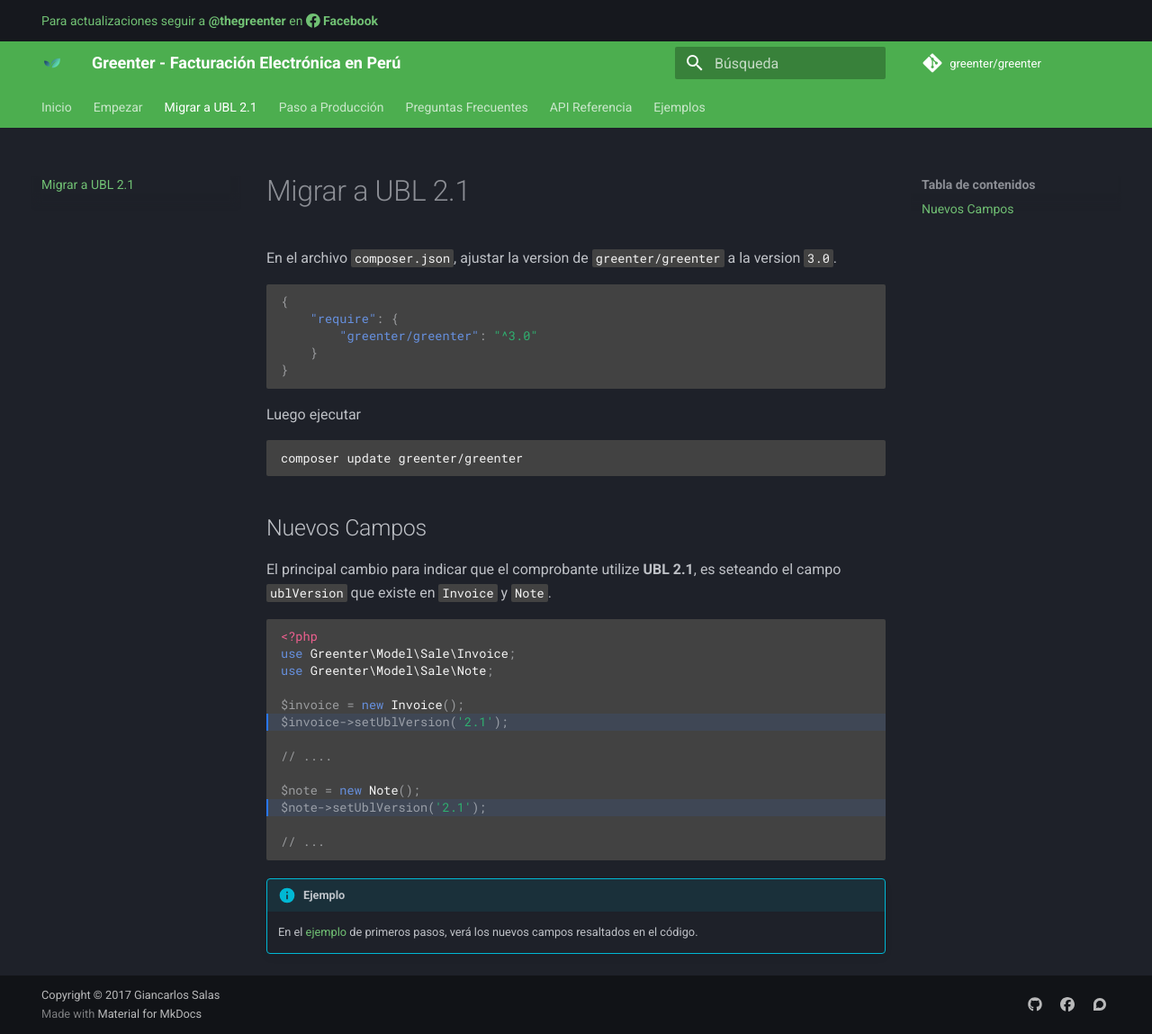
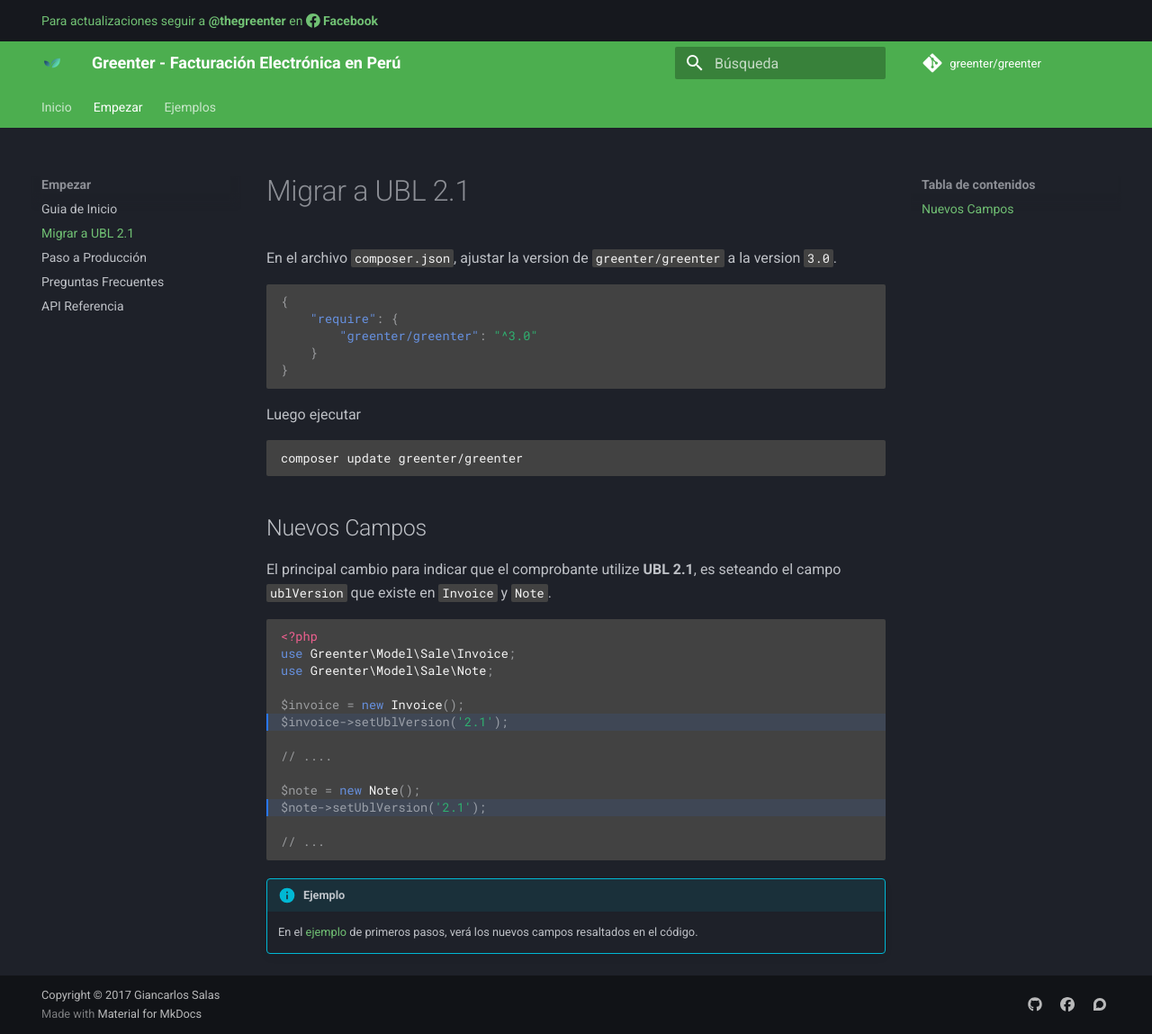
Before and after one commit to thegreenter/docs, an MkDocs documentation site: the page built from docs/migrate2.1.md, in a window 1280 px wide and 1149 px high. Shown: the whole window at 90% size. Built offline with MkDocs 1.6.1 and Material for MkDocs 9.7.7, drawn with Linux system fonts in a browser that asks for light colours.

Commit message:
Join in tabs

```diff
--- a/mkdocs.yml
+++ b/mkdocs.yml
@@ -12,12 +12,14 @@
 copyright: Copyright &copy; 2017 Giancarlos Salas
 
 nav:
-    - Inicio: index.md
-    - Empezar: starter.md
-    - Migrar a UBL 2.1: migrate2.1.md
-    - Paso a Producción: production.md
-    - 'Preguntas Frecuentes': faq.md
-    - 'API Referencia': https://reference.greenter.dev/
+    - Inicio:
+      - index.md
+    - Empezar:
+      - Guia de Inicio: starter.md
+      - Migrar a UBL 2.1: migrate2.1.md
+      - Paso a Producción: production.md
+      - 'Preguntas Frecuentes': faq.md
+      - 'API Referencia': https://reference.greenter.dev/
     - Ejemplos:
       - F. Exonerada: examples/exonerada.md
       - F. Gratuita: examples/gratuita.md
```
